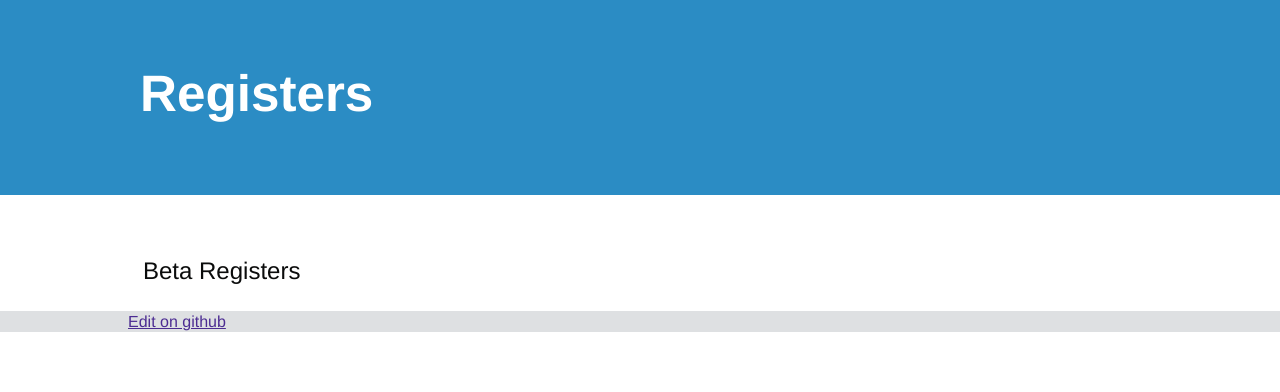
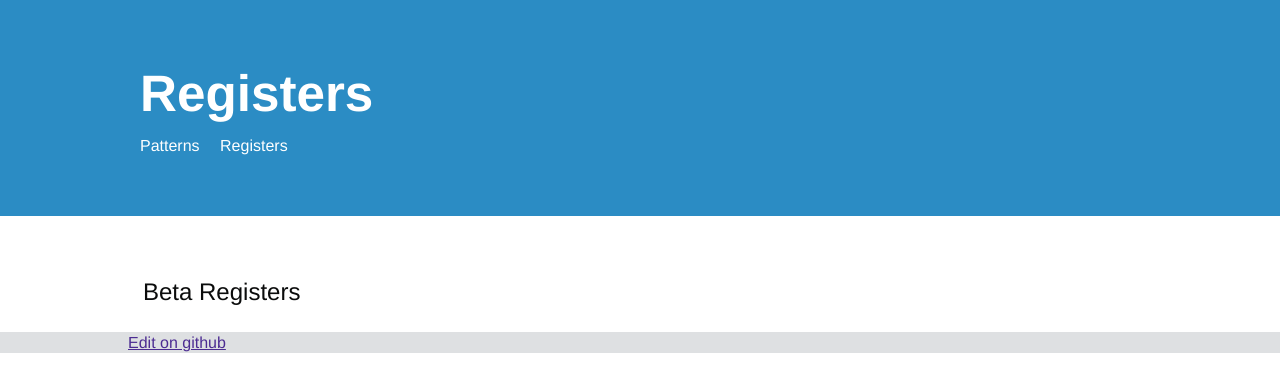
Before and after one commit to openregister/www.openregister.org, a Jekyll site: the page built from registers/alpha/index.md, in a window 1280 px wide. Shown: the top 392 px of the page. Built offline with Jekyll 4.4.1, drawn with Linux system fonts in a browser that asks for light colours.

Commit message:
Re-implement menu, but allow hiding elements

```diff
--- a/_layouts/default.html
+++ b/_layouts/default.html
@@ -17,17 +17,17 @@
     <header>
         <div class="page_inner">
             <h1><a class="site-title" href="{{ "/" | relative_url}}">{{ site.title | escape }}</a></h1>
-            {% if my_page.title == 'Home' %}
             <nav>
                 <ul>
                 {% for my_page in site.pages %}
-                  {% if my_page.title %}
+                  {% if my_page.title%}
+                  {% unless my_page.show_in_nav == false %}
                     <li><a href="{{ my_page.url | relative_url }}">{{ my_page.title | escape }}</a></li>
+                  {% endunless %}
                   {% endif %}
                 {% endfor %}
                 </ul>
             </nav>
-            {% endif %}
         </div>
     </header>
 
```
Also changed, not shown: registers/alpha/index.md (+1 -0 lines), registers/beta/index.md (+1 -0 lines), registers/discovery/index.md (+1 -0 lines).
